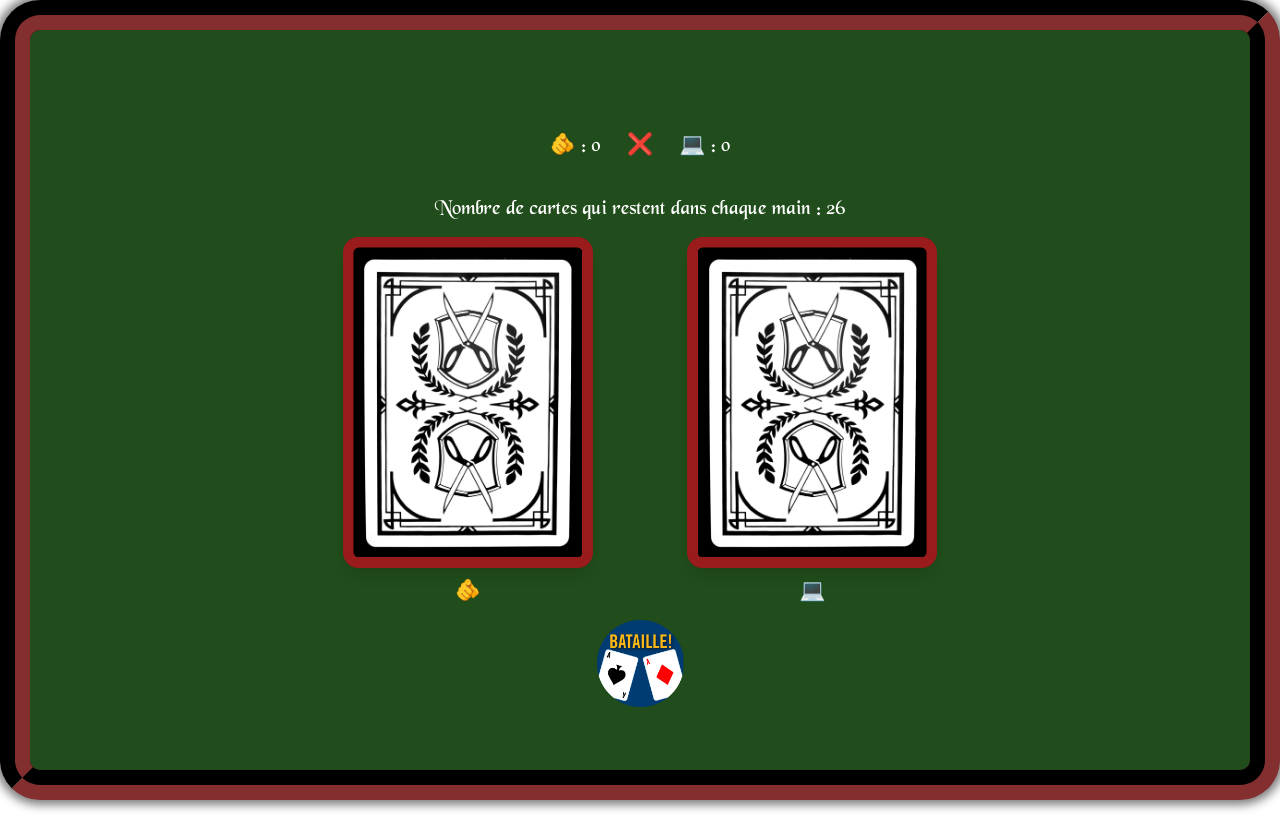
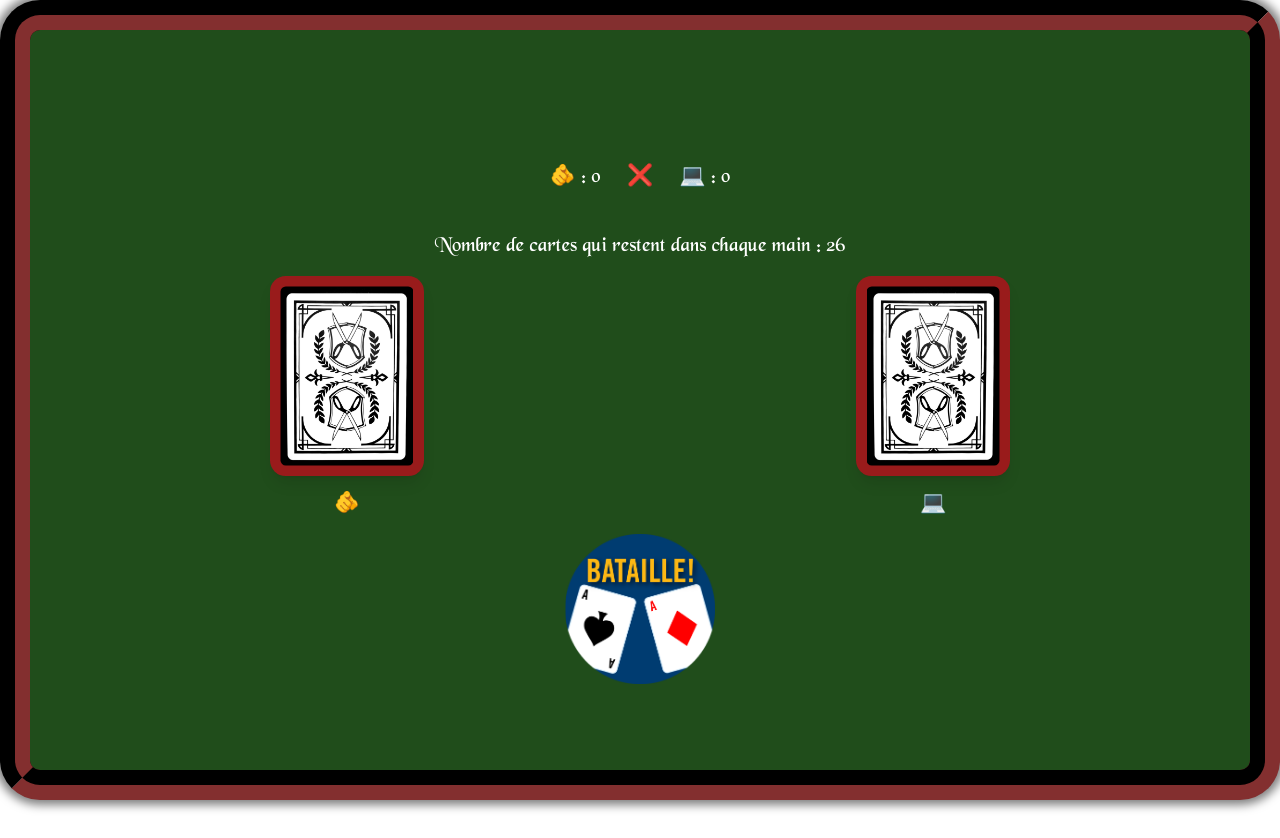
Before and after one commit to HanaaBelle/war-game-project, a React (Vite) app: page / in a window 1280 px wide. Built offline with nearby package versions, Linux system fonts and the light colour scheme.

Commit message:
Add more responsive styles

```diff
--- a/src/App.css
+++ b/src/App.css
@@ -33,7 +33,7 @@ body {
 }
 
 img {
-  height: 50em;
+  height: 4em;
   padding: 1.5em;
   will-change: filter;
   transition: filter 300ms;
@@ -57,6 +57,7 @@ img.react:hover {
 @media screen and (max-width: 768px) {
   body {
     font-size: 18px; /* Taille de police plus petite pour les tablettes */
+    height: 4em;
   }
 }
 
@@ -68,3 +69,35 @@ img.react:hover {
     height: 4em; /* Taille de img réduite pour les petits écrans */
   }
 }
+
+/* Pour les appareils en mode paysage (orientation horizontale) */
+@media screen and (orientation: landscape) {
+  body {
+    /* Ajustements pour le mode paysage */
+    font-size: 16px; /* Réduire la taille de la police pour le mode paysage */
+    margin: 0; /* Réduire les marges */
+    padding: 8px; /* Réduire le padding */
+  }
+
+  .App {
+    flex-direction: row; /* Changer la direction flex pour une meilleure utilisation de l'espace horizontal */
+  }
+
+  img {
+    width: 30%; /* Ajuster la largeur des images */
+  }
+
+  /* Styles spécifiques pour les petits écrans en mode paysage */
+  @media screen and (max-height: 480px) {
+    .App {
+      flex-direction: row; /* Changer la direction flex pour une meilleure utilisation de l'espace horizontal */
+    }
+    body {
+      font-size: 16px; /* Exemple : taille de police réduite pour l'espace vertical limité */
+    }
+    img {
+      height: 3em; /* Ajustement de la taille de l'image */
+    }
+    /* Autres ajustements spécifiques */
+  }
+}
--- a/src/App.jsx
+++ b/src/App.jsx
@@ -10,7 +10,8 @@ function App() {
     const [scoreJoueur2, setScoreJoueur2] = useState(0);
   return (
     <>
-        <div className="App text-black flex flex-col items-center justify-center rounded-3xl m-auto w-full min-h-screen px-4 sm:px-6 lg:px-8">
+        <div className="App text-black flex flex-col items-center justify-center rounded-3xl m-auto w-full min-h-screen
+        px-4 sm:px-6 lg:px-8 text-base md:text-lg lg:text-xl landscape:text-lg">
             <ScoreBoard scoreJoueur1={scoreJoueur1} scoreJoueur2={scoreJoueur2} />
             <GameBoard setScoreJoueur1={setScoreJoueur1} setScoreJoueur2={setScoreJoueur2} />
         </div>
--- a/src/components/GameBoard.jsx
+++ b/src/components/GameBoard.jsx
@@ -115,7 +115,7 @@ function GameBoard({setScoreJoueur1, setScoreJoueur2}) {
                 </div>
 
                 <div className="flex items-center justify-center">
-                    <img src={"/cards/warGame.png"} className="war-game pt-0 rounded-xl h-auto cursor-pointer"
+                    <img src={"/cards/warGame.png"} className="war-game pt-0 mb-2 rounded-xl h-auto cursor-pointer"
                          alt="war game" height="150px" width="150px" onClick={jouerTour}/>
                 </div>
             </div>
--- a/src/index.css
+++ b/src/index.css
@@ -56,17 +56,18 @@ button:focus-visible {
   outline: 4px auto -webkit-focus-ring-color;
 }
 
-@media screen and (max-width: 768px) {
+@media screen and (max-width: 768px) and (max-height: 768px) {
   body {
     font-size: 18px; /* Taille de police plus petite pour les tablettes */
+    height: 4em; /* Taille de logo réduite pour les petits écrans */
   }
 }
 
-@media screen and (max-width: 480px) {
+@media screen and (max-width: 480px) and (max-height: 480px){
   body {
     font-size: 16px; /* Taille de police encore plus petite pour les téléphones */
   }
-  .logo {
+  img {
     height: 4em; /* Taille de logo réduite pour les petits écrans */
   }
 }
```
